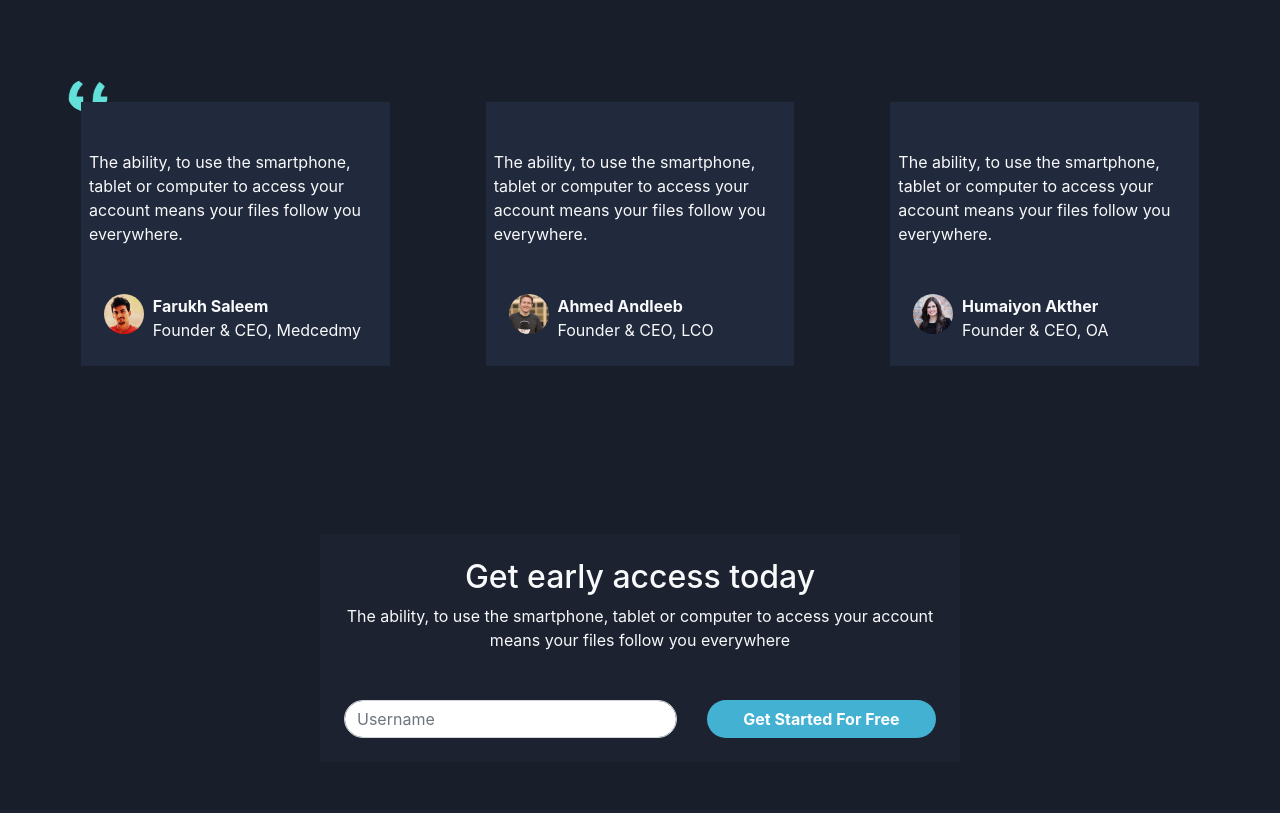
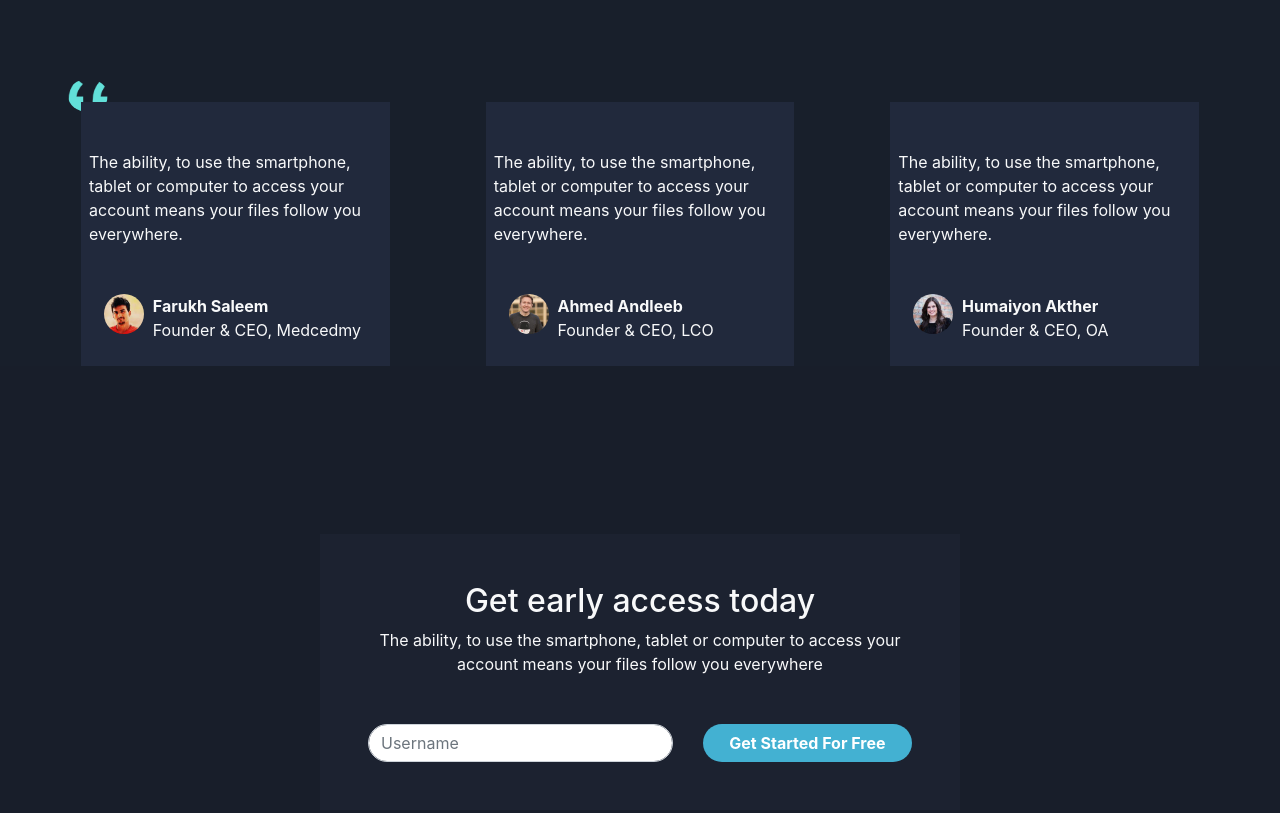
Before and after one commit to CodeWithShakaib/LandingPage-DarkTheme, a plain HTML site: page index.html in a window 1280 px wide. Shown: the part 2343-3156 px from the top of the page. Drawn offline with nearby package versions, Linux system fonts and the light colour scheme.

Commit message:
Update index.html

```diff
--- a/index.html
+++ b/index.html
@@ -202,7 +202,7 @@ $(document).ready(function(){
 
 <div style="background-color:#181e2a" class="pt-5 mb-3 pb-5">
 <br><br><br><br><br>
-<div class="m-auto text-center w-50 p-4 text-light" style="background:#1c2230;">
+<div class="m-auto text-center w-50 p-5 text-light" style="background:#1c2230;">
 <h2>Get early access today</h2>
 <p>The ability, to use the smartphone, tablet or computer to access your account means your files follow you everywhere</p>
 <div class="">
```
